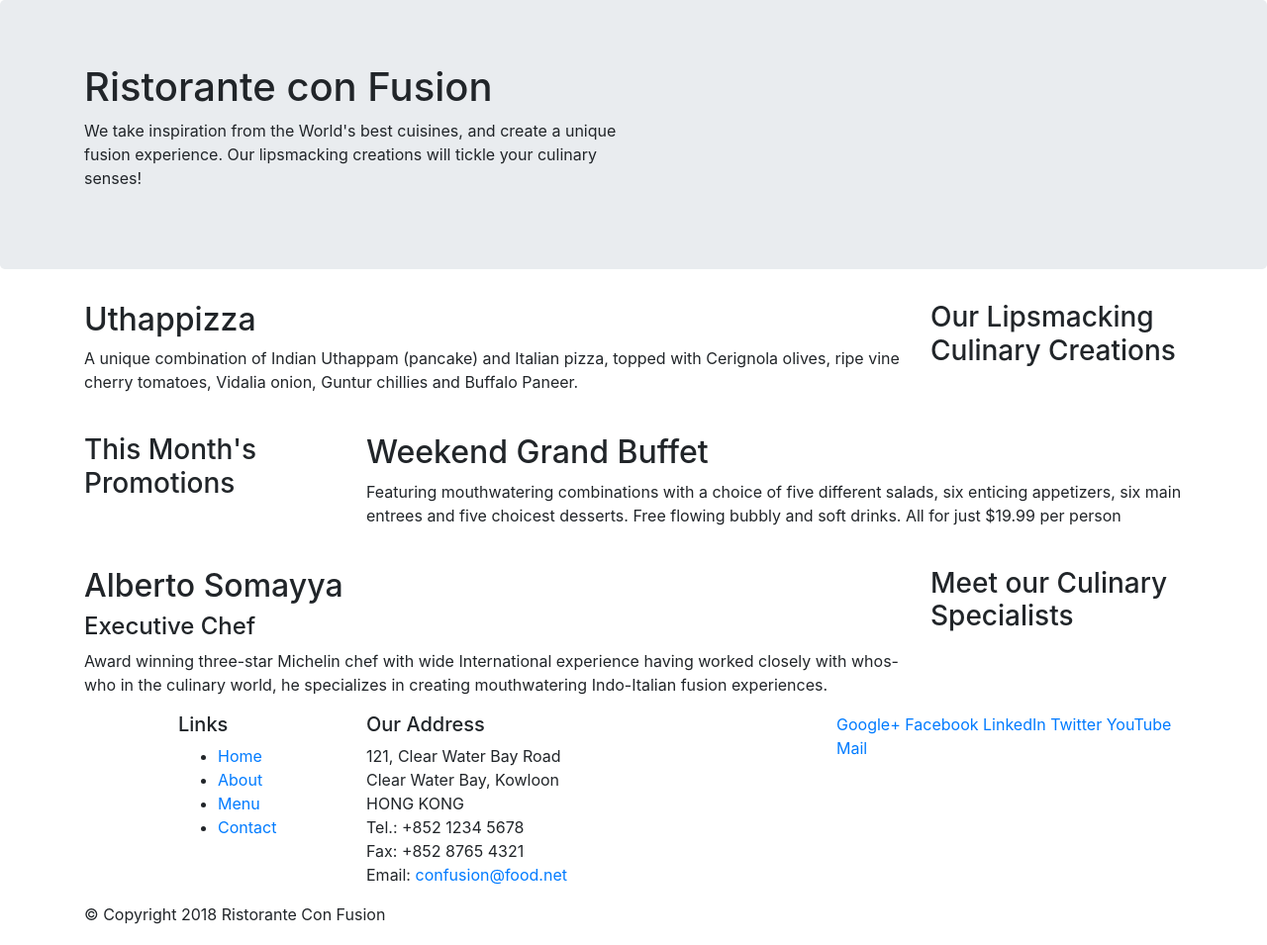
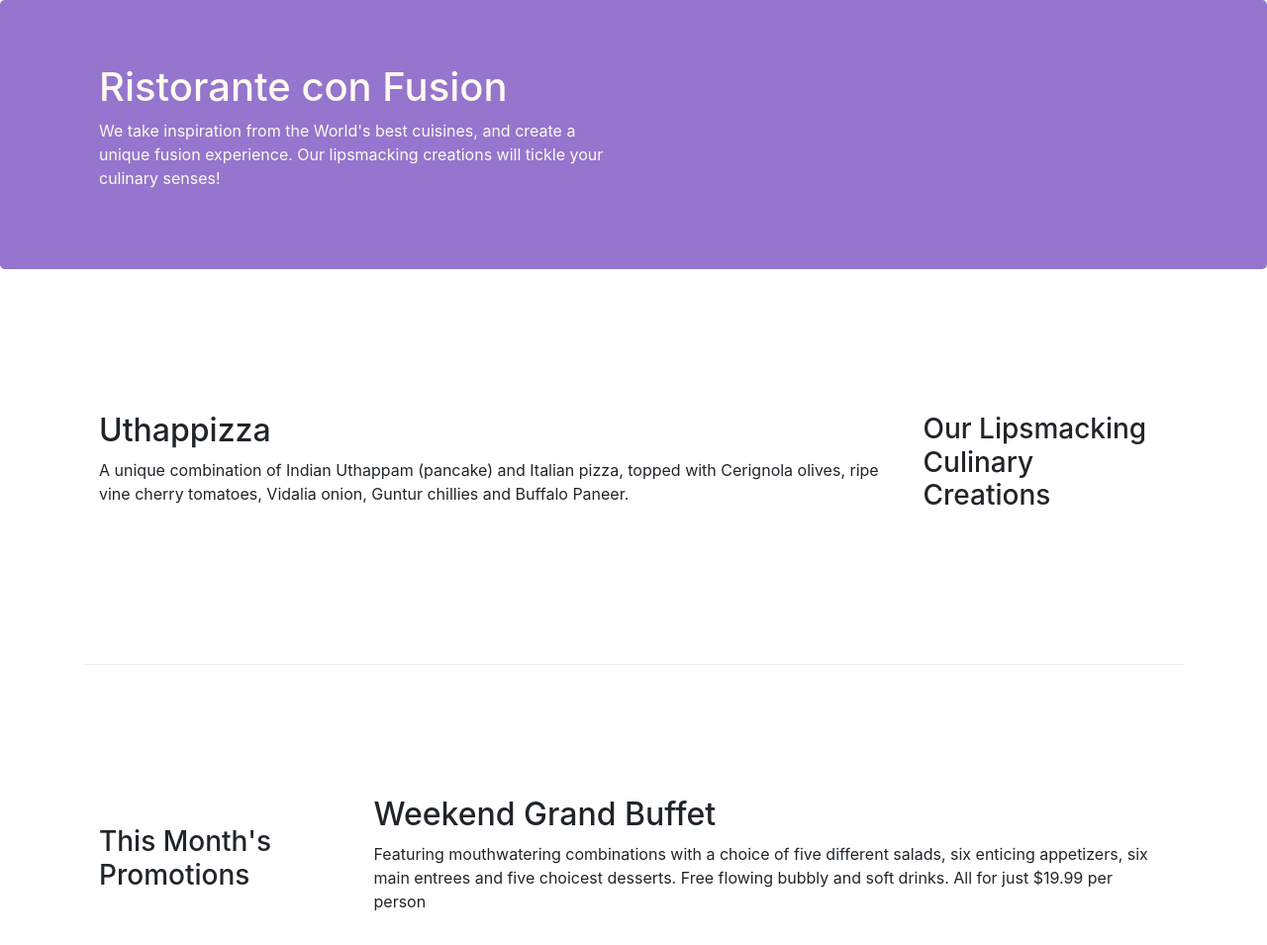
Before and after one commit to sunzid02/Front-End-Web-UI-Frameworks-and-Tools-Bootstrap-4, a website: page index.html in a window 1280 px wide. Shown: the top 955 px of the page at 99% size. Drawn offline with nearby package versions, Linux system fonts and the light colour scheme.

Commit message:
Responsive Design and Bootstrap Grid System Part 2

```diff
--- /dev/null
+++ b/css/styles.css
@@ -0,0 +1,31 @@
+.row-header{
+    margin: 0px auto;
+    padding: 0px auto;
+}
+
+.row-content{
+    margin: 0px auto;
+    padding: 50px 0px 50px 0px;
+    border-bottom: 1px ridge;
+    min-height: 400px;
+}
+
+.footer{
+    background-color: #D1C4E9;
+    margin: 0px auto;
+    padding: 20px 0px 20px 0px;
+}
+
+
+.jumbotron {
+    padding: 70px 30px 70px 30x;
+    margin: 0px auto;
+    background: #9575CD;
+    color: floralwhite;
+}
+
+.address{
+    font-size: 80%;
+    margin: 0px;
+    color: #0f0f0f;
+}
--- a/index.html
+++ b/index.html
@@ -7,18 +7,19 @@
     <meta name="viewport" content="width=device-width, initial-scale=1, shrink-to-fit=no">
     <meta http-equiv="x-ua-compatible" content="ie=edge">
 
-    <title>Ristorante Con Fusion</title>
 
     <!-- Bootstrap CSS -->
     <link rel="stylesheet" href="node_modules/bootstrap/dist/css/bootstrap.min.css">
+    <link rel="stylesheet" href="css/styles.css">
 
+    <title>Ristorante Con Fusion</title>
 </head>
 
 <body>
 
     <header class="jumbotron">
         <div class="container">
-            <div class="row">
+            <div class="row row-header">
                 <div class="col-12 col-sm-6">
                     <h1>Ristorante con Fusion</h1>
                     <p>We take inspiration from the World's best cuisines, and create a unique fusion experience. Our lipsmacking creations will tickle your culinary senses!</p>
@@ -30,7 +31,7 @@
     </header>
 
     <div class="container">
-        <div class="row">
+        <div class="row row-content align-items-center">
             <div class="col-12 col-sm-4 order-sm-last col-md-3">
                 <h3>Our Lipsmacking Culinary Creations</h3>
             </div>
@@ -39,10 +40,9 @@
                 <p>A unique combination of Indian Uthappam (pancake) and Italian pizza, topped with Cerignola olives, ripe vine cherry tomatoes, Vidalia onion, Guntur chillies and Buffalo Paneer.</p>
             </div>
         </div>
-        <br>
 
 
-        <div class="row">
+        <div class="row row-content align-items-center">
             <div class="col-12 col-sm-4 col-md-3">
                 <h3>This Month's Promotions</h3>
             </div>
@@ -51,9 +51,8 @@
                 <p>Featuring mouthwatering combinations with a choice of five different salads, six enticing appetizers, six main entrees and five choicest desserts. Free flowing bubbly and soft drinks. All for just $19.99 per person </p>
             </div>
         </div>
-        <br>
 
-        <div class="row">
+        <div class="row row-content align-items-center">
             <div class="col-12 col-sm-4 order-sm-last col-md-3">
                 <h3>Meet our Culinary Specialists</h3>
             </div>
@@ -62,23 +61,22 @@
                 <h4>Executive Chef</h4>
                 <p>Award winning three-star Michelin chef with wide International experience having worked closely with whos-who in the culinary world, he specializes in creating mouthwatering Indo-Italian fusion experiences. </p>
             </div>
-            <br>
         </div>
     </div>
 
-    <footer >
+    <footer class="footer">
         <div class="container">
             <div class="row">
                 <div class="col-4 offset-1 col-sm-2">
                     <h5>Links</h5>
-                    <ul>
+                    <ul class="list-unstyled">
                         <li><a href="#">Home</a></li>
                         <li><a href="#">About</a></li>
                         <li><a href="#">Menu</a></li>
                         <li><a href="#">Contact</a></li>
                     </ul>
                 </div>
-                <div class="col-7 col-sm-5">
+                <div class="col-7 col-sm-5 address">
                     <h5>Our Address</h5>
                     <address>
 		              121, Clear Water Bay Road<br>
@@ -89,8 +87,8 @@
 		              Email: <a href="mailto:confusion@food.net">confusion@food.net</a>
 		           </address>
                 </div>
-                <div class="col-12 col-sm-4">
-                    <div>
+                <div class="col-12 col-sm-4 align-self-center">
+                    <div class="text-center">
                         <a href="http://google.com/+">Google+</a>
                         <a href="http://www.facebook.com/profile.php?id=">Facebook</a>
                         <a href="http://www.linkedin.com/in/">LinkedIn</a>
@@ -100,7 +98,7 @@
                     </div>
                 </div>
            </div>
-           <div class="row">
+           <div class="row justify-content-center">
                 <div class="col-auto">
                     <p>© Copyright 2018 Ristorante Con Fusion</p>
                 </div>
```
